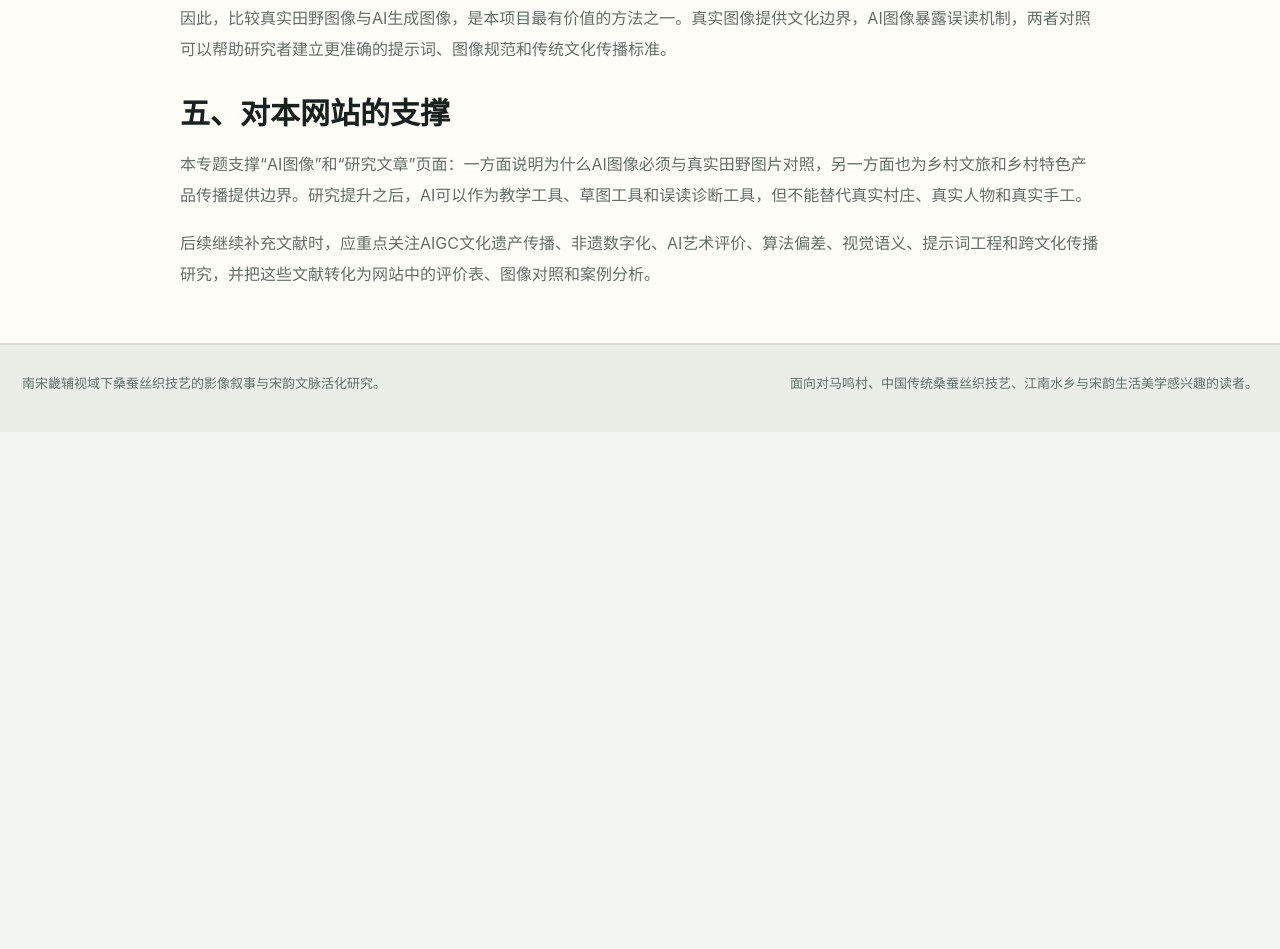
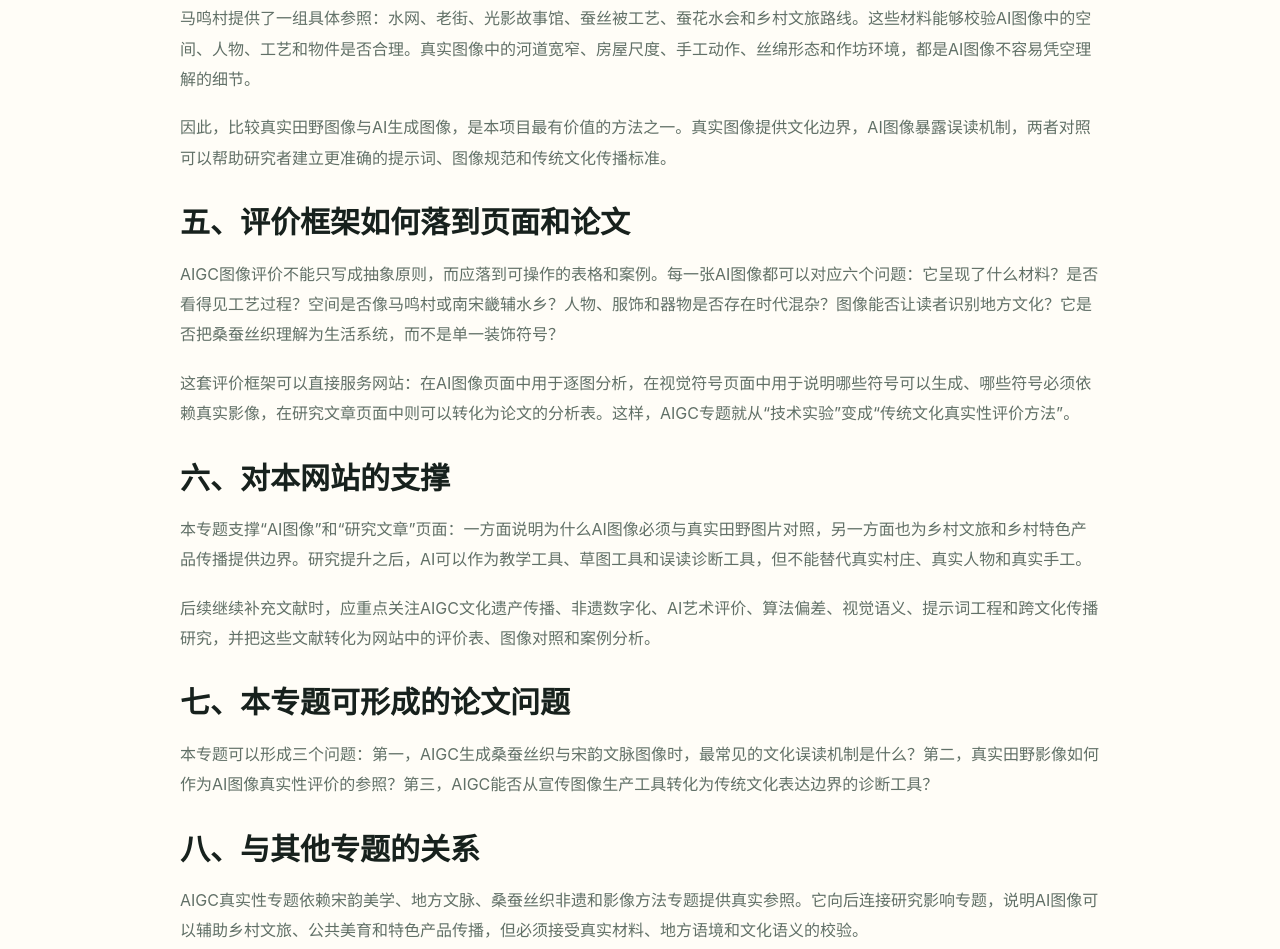
Before and after one commit to zouyuntao628/songyun-silk-foundation-site, a plain HTML site: page review-aigc-authenticity.html in a window 1280 px wide. Shown: the part 2092-3041 px from the top of the page. Before the commit the page ends 2524 px from the top, so only its background shows below. Drawn offline with Linux system fonts and the light colour scheme.

Commit message:
Deepen review topic analysis
Co-Authored-By: Claude Sonnet 4.6 <noreply@anthropic.com>

```diff
--- a/review-aigc-authenticity.html
+++ b/review-aigc-authenticity.html
@@ -52,14 +52,25 @@
           <h2>三、AIGC生成桑蚕丝织与宋韵文脉图像的误读类型</h2>
           <p>围绕桑蚕丝织技艺与宋韵文脉，AI图像常出现几类稳定误读：第一是泛古风化，把宋韵简化为汉服、灯笼、亭台和柔光；第二是朝代混杂，把宋代、明清、日式和现代酒店空间混在一起；第三是劳动消失，只生成成品和美景，不呈现采桑、养蚕、拉丝和铺被；第四是地域模糊，把马鸣村式南宋畿辅水乡生成成普通古镇；第五是产品空心化，只呈现白色被子，不解释蚕丝被的材料、工艺和地方来源。</p>
           <p>这些误读可以转化为评价维度。网站后续可以从材料准确性、工艺可见性、场景合理性、历史细节、地方识别度和文化语义六个方面评价AI图像。这样，AIGC实验就不只是展示生成结果，而能形成一套有研究价值的图像分析方法。</p>
+          <p>更进一步说，每一种误读都对应一类需要补充的真实材料：泛古风化需要宋韵生活美学和器物文献校正，劳动消失需要工艺过程影像校正，地域模糊需要马鸣村水网和老街图像校正，产品空心化需要蚕丝被制作和品牌资料校正。AIGC专题因此可以反向推动文献综述、田野采集和图像档案的完善。</p>
 
           <h2>四、真实田野材料如何校验生成结果</h2>
           <p>马鸣村提供了一组具体参照：水网、老街、光影故事馆、蚕丝被工艺、蚕花水会和乡村文旅路线。这些材料能够校验AI图像中的空间、人物、工艺和物件是否合理。真实图像中的河道宽窄、房屋尺度、手工动作、丝绵形态和作坊环境，都是AI图像不容易凭空理解的细节。</p>
           <p>因此，比较真实田野图像与AI生成图像，是本项目最有价值的方法之一。真实图像提供文化边界，AI图像暴露误读机制，两者对照可以帮助研究者建立更准确的提示词、图像规范和传统文化传播标准。</p>
 
-          <h2>五、对本网站的支撑</h2>
+          <h2>五、评价框架如何落到页面和论文</h2>
+          <p>AIGC图像评价不能只写成抽象原则，而应落到可操作的表格和案例。每一张AI图像都可以对应六个问题：它呈现了什么材料？是否看得见工艺过程？空间是否像马鸣村或南宋畿辅水乡？人物、服饰和器物是否存在时代混杂？图像能否让读者识别地方文化？它是否把桑蚕丝织理解为生活系统，而不是单一装饰符号？</p>
+          <p>这套评价框架可以直接服务网站：在AI图像页面中用于逐图分析，在视觉符号页面中用于说明哪些符号可以生成、哪些符号必须依赖真实影像，在研究文章页面中则可以转化为论文的分析表。这样，AIGC专题就从“技术实验”变成“传统文化真实性评价方法”。</p>
+
+          <h2>六、对本网站的支撑</h2>
           <p>本专题支撑“AI图像”和“研究文章”页面：一方面说明为什么AI图像必须与真实田野图片对照，另一方面也为乡村文旅和乡村特色产品传播提供边界。研究提升之后，AI可以作为教学工具、草图工具和误读诊断工具，但不能替代真实村庄、真实人物和真实手工。</p>
           <p>后续继续补充文献时，应重点关注AIGC文化遗产传播、非遗数字化、AI艺术评价、算法偏差、视觉语义、提示词工程和跨文化传播研究，并把这些文献转化为网站中的评价表、图像对照和案例分析。</p>
+
+          <h2>七、本专题可形成的论文问题</h2>
+          <p>本专题可以形成三个问题：第一，AIGC生成桑蚕丝织与宋韵文脉图像时，最常见的文化误读机制是什么？第二，真实田野影像如何作为AI图像真实性评价的参照？第三，AIGC能否从宣传图像生产工具转化为传统文化表达边界的诊断工具？</p>
+
+          <h2>八、与其他专题的关系</h2>
+          <p>AIGC真实性专题依赖宋韵美学、地方文脉、桑蚕丝织非遗和影像方法专题提供真实参照。它向后连接研究影响专题，说明AI图像可以辅助乡村文旅、公共美育和特色产品传播，但必须接受真实材料、地方语境和文化语义的校验。</p>
         </article>
       </div>
     </section>
```
Also changed, not shown: index.html (+1 -1 lines), review-tourism-industry.html (+12 -1 lines), review-visual-ethnography.html (+1 -1 lines).
